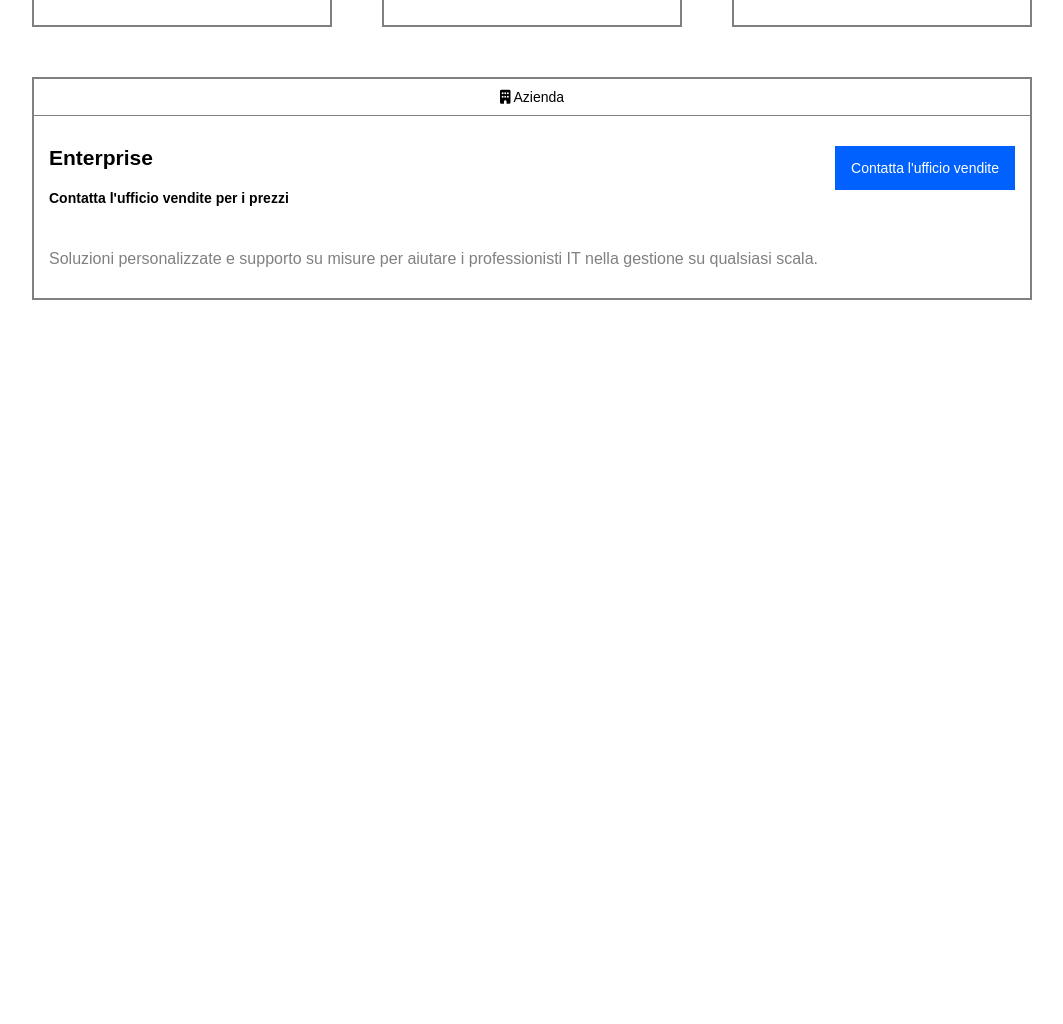
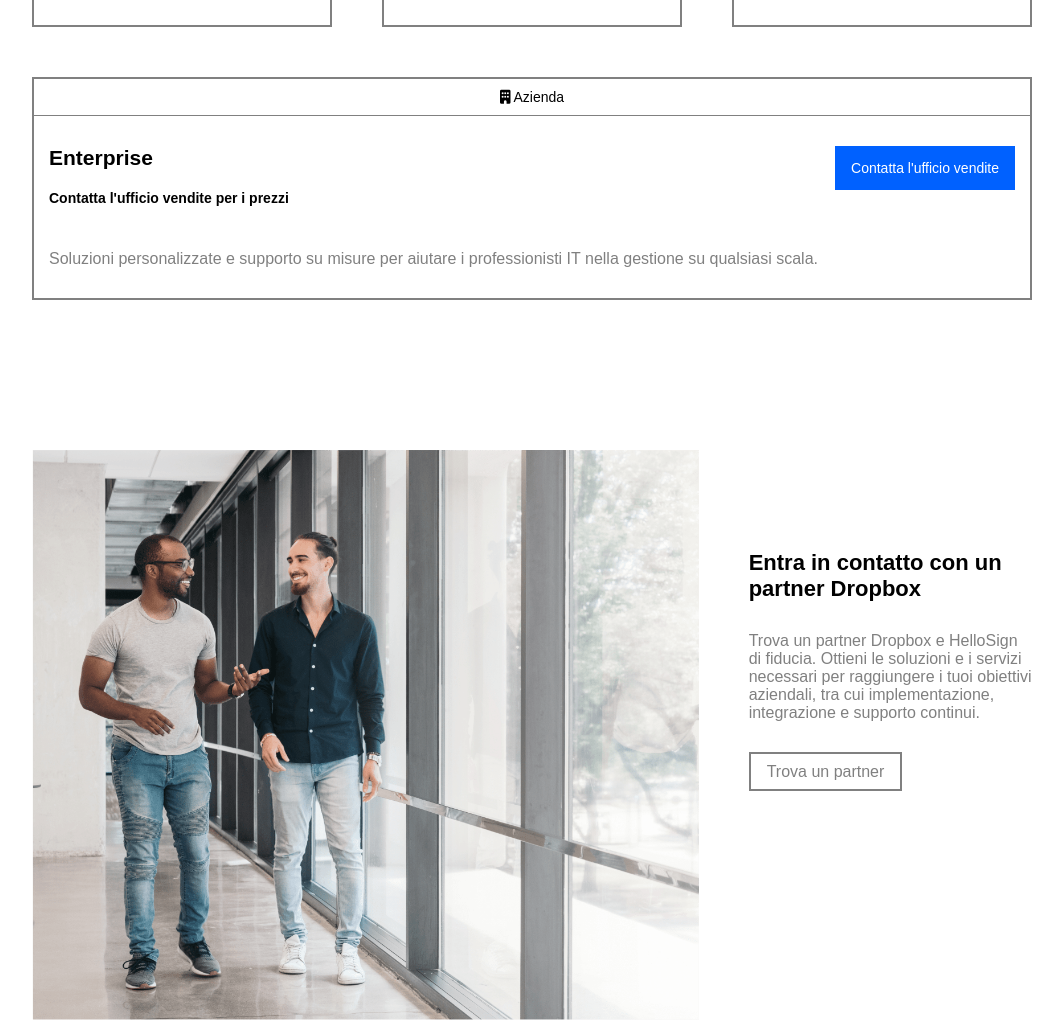
Before and after one commit to Limson91/htmlcss-dropbox, a plain HTML site: page index.html in a window 1280 px wide. Shown: the part 1940-2964 px from the top of the page, without its empty margins (108-1171 px from the left). Before the commit the page ends 2240 px from the top, so only its background shows below. Drawn offline with Linux system fonts and the light colour scheme.

Commit message:
added partner structure and style

```diff
--- a/css/style.css
+++ b/css/style.css
@@ -292,6 +292,46 @@ header li {
     margin: 30px 15px;
 }
 
+/* partner section */
+
+.container-partner {
+    margin-top: 150px;
+    display: flex;
+}
+
+.img-partner {
+    max-width: 100%;
+}
+
+.info-partner-list {
+    margin-left: 50px;
+    margin-top: 100px;
+}
+
+.info-partner-list > li {
+    margin-bottom: 30px;
+}
+
+.partner-title {
+    font-size: 22px;
+}
+
+.partner-info {
+    font-size: 16px;
+    color: gray;
+}
+
+.partner-button {
+    background-color: white;
+    color: gray;
+    display: inline-block;
+    text-align: center;
+    line-height: 35px;
+    font: 18px;
+    padding: 0 16px;
+    border: 2px solid gray;
+}
+
 /* debug */
 
 .debug .page-header {
--- a/index.html
+++ b/index.html
@@ -308,10 +308,35 @@
                         </div>
                     </div>
                 </div>
-
             </div>
         </section>
 
+        <section class="partner-section">
+            <div class="container container-partner">
+                <div class="row">
+                    <div class="col-8">
+                        <img class="img-partner" src="./img/img/partner.png" alt="">
+                    </div>
+                    <div class="col-4">
+                        <ul class="info-partner-list">
+                            <li>
+                                <h4 class="partner-title">Entra in contatto con un partner Dropbox</h4>
+                            </li>
+                            <li>
+                                <p class="partner-info">
+                                    Trova un partner Dropbox e HelloSign di fiducia. Ottieni le soluzioni e i servizi necessari per raggiungere i tuoi obiettivi aziendali, tra cui implementazione, integrazione e supporto continui.
+                                </p>
+                            </li>
+
+                            <li>
+                                <a class="partner-button" href="#">Trova un partner</a>
+                            </li>
+                        </ul>
+                    </div>
+                </div>
+            </div>
+
+        </section>
 
     </main>
 
```
